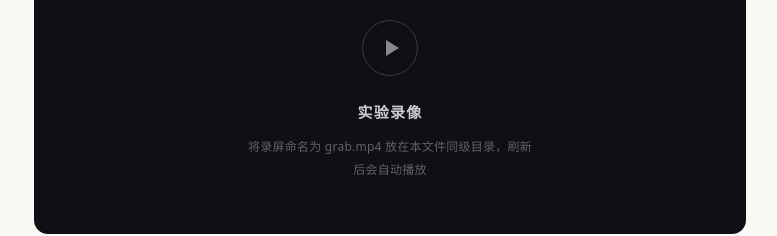
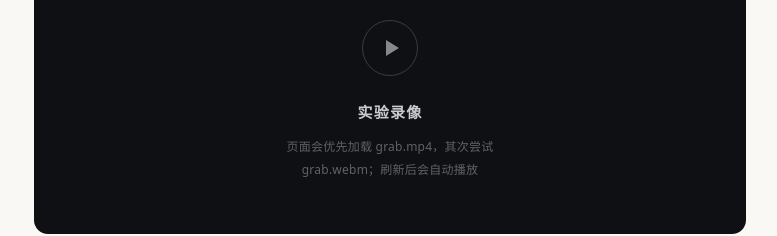
Before and after one commit to KaZymoon/mkz, a plain HTML site: page index.html in a window 1280 px wide. Shown: the part 1520-1756 px from the top of the page, without its empty margins (250-1027 px from the left). Drawn offline with Linux system fonts and the light colour scheme.

Commit message:
Clarify video fallback formats

```diff
--- a/index.html
+++ b/index.html
@@ -13,7 +13,7 @@
   全部依赖内置于单个文件，断网可打开。
 
   【换成你自己的素材】
-  1. 抓取视频：把 mp4 命名为 grab.mp4 放在本文件同目录，第一幕会自动播放。
+  1. 抓取视频：把 mp4 命名为 grab.mp4，或使用 grab.webm 放在本文件同目录，第一幕会自动播放。
   2. 第四幕成功率曲线：搜索 REAL_DATA，按格式填入实测数据点即可替换示意曲线。
   3. 配色与文案：:root 里的颜色变量；正文在 HTML 里直接改。
 
@@ -355,7 +355,7 @@ footer .sig{margin-top:26px;font-size:12px;letter-spacing:.14em}
     <div class="reel-empty">
       <div class="reel-play"><i></i></div>
       <strong>实验录像</strong>
-      <span>将录屏命名为 grab.mp4 放在本文件同级目录，刷新后会自动播放</span>
+      <span>页面会优先加载 grab.mp4，其次尝试 grab.webm；刷新后会自动播放</span>
     </div>
   </div>
 
```
